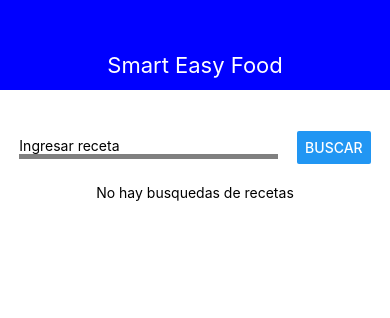
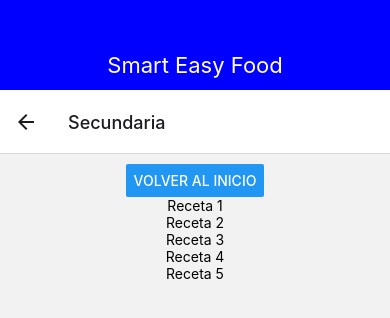
Before and after one commit to LucasOrd/App, a React Native app: screen /Secundaria in a window 390 px wide. Shown: the top 318 px of the page. Built offline with nearby package versions, Linux system fonts and the light colour scheme.

Commit message:
Navegacion

```diff
--- a/App.js
+++ b/App.js
@@ -1,27 +1,14 @@
-import React, { useState } from "react";
 import { StyleSheet, View } from "react-native";
 
 import { Header } from "./src/Header/Header";
-import { PaginaInicio } from "./pages/PaginaInicio";
-import { PaginaSecundaria } from "./pages/PaginaSecundaria";
+import Navigator from "./src/Navigator";
+import React from "react";
 
 export default function App() {
-  const [userReceta, SetUserReceta] = useState();
-
-  const handlerStart = (selectedReceta) => {
-    SetUserReceta(selectedReceta);
-  };
-
-  let content = <PaginaInicio onStartReceta={handlerStart} />;
-
-  if (userReceta) {
-    content = <PaginaSecundaria />;
-  }
-
   return (
     <View style={styles.container}>
       <Header title={"Smart Easy Food"} />
-      {content}
+      <Navigator />
     </View>
   );
 }
--- a/package.json
+++ b/package.json
@@ -10,11 +10,15 @@
     "eject": "expo eject"
   },
   "dependencies": {
+    "@react-navigation/native": "^6.0.6",
+    "@react-navigation/native-stack": "^6.2.5",
     "expo": "~43.0.2",
     "expo-status-bar": "~1.1.0",
     "react": "17.0.1",
     "react-dom": "17.0.1",
     "react-native": "0.64.3",
+    "react-native-safe-area-context": "3.3.2",
+    "react-native-screens": "~3.8.0",
     "react-native-web": "0.17.1"
   },
   "devDependencies": {
--- a/pages/PaginaInicio.js
+++ b/pages/PaginaInicio.js
@@ -1,11 +1,14 @@
+import { Button, StyleSheet, View } from "react-native";
 import React, { useState } from "react";
-import { StyleSheet, View } from "react-native";
 
 import AddItem from "../src/AddItem/AddItem";
 import ListItem from "../src/ListItem/ListItem";
 import ModalQuestion from "../src/Modal/Modal";
+import { useNavigation } from "@react-navigation/native";
 
-export const PaginaInicio = (props) => {
+export default function PaginaInicio() {
+  const navigation = useNavigation();
+
   const [list, setList] = useState([]);
 
   const [textInput, setTextInput] = useState("");
@@ -14,19 +17,8 @@ export const PaginaInicio = (props) => {
 
   const [itemSelected, setItemSelected] = useState({});
 
-  const [enteredValue, setEnteredValue] = useState("");
   const [confirmed, setConfirmed] = useState(false);
   const [selectedReceta, setSelectedReceta] = useState("");
-
-  const handlerInputReceta = (text) => {
-    setEnteredValue(text);
-  };
-
-  const handlerConfirmInput = () => {
-    setConfirmed(true);
-    setSelectedReceta(enteredValue);
-    setEnteredValue("");
-  };
 
   const onAdd = () => {
     setList([
@@ -52,7 +44,7 @@ export const PaginaInicio = (props) => {
   if (confirmed) {
     confirmedOuput = (
       <Button
-        title="buscar receta"
+        title="Buscar receta"
         onPress={() => props.onStartReceta(selectedReceta)}
       />
     );
@@ -60,6 +52,12 @@ export const PaginaInicio = (props) => {
 
   return (
     <View style={styles.screen}>
+      <Button
+        title={"Ver recetas"}
+        onPress={() => {
+          navigation.navigate("Secundaria");
+        }}
+      />
       <ModalQuestion
         modalVisible={modalVisible}
         setModalVisible={setModalVisible}
@@ -70,7 +68,7 @@ export const PaginaInicio = (props) => {
       <ListItem list={list} onHandlerModal={onHandlerModal} />
     </View>
   );
-};
+}
 
 const styles = StyleSheet.create({
   screen: {
--- a/pages/PaginaSecundaria.js
+++ b/pages/PaginaSecundaria.js
@@ -1,14 +1,32 @@
-import React, { useState } from "react";
-import { StyleSheet, View } from "react-native";
+import { Button, StyleSheet, Text, View } from "react-native";
 
-export const PaginaSecundaria = (props) => {
-  render(
+import React from "react";
+import { useNavigation } from "@react-navigation/native";
+
+export default function PaginaSecundaria() {
+  const navigation = useNavigation();
+
+  return (
     <View style={styles.screen}>
-      <Text>Pagina donde se tienen que mostrar los resultados de busqueda</Text>
+      <Button
+        title={"Volver al inicio"}
+        onPress={() => {
+          navigation.navigate("Home");
+        }}
+      />
+      <Text>Receta 1</Text>
+      <Text>Receta 2</Text>
+      <Text>Receta 3</Text>
+      <Text>Receta 4</Text>
+      <Text>Receta 5</Text>
     </View>
   );
+}
 
-  const styles = StyleSheet.create({});
-};
-
-export default PaginaSecundaria;
+const styles = StyleSheet.create({
+  screen: {
+    flex: 1,
+    padding: 10,
+    alignItems: "center",
+  },
+});
--- a/src/AddItem/AddItem.js
+++ b/src/AddItem/AddItem.js
@@ -8,15 +8,11 @@ export default function AddItem(props) {
   return (
     <View style={styles.containerInput}>
       <TextInput
-        placeholder="Ingresar receta"
+        placeholder="Receta a cosultar"
         onChangeText={(text) => setTextInput(text)}
         style={styles.input}
       />
-      <Button
-        title="Buscar"
-        className="btn btn-success"
-        onPress={() => onAdd()}
-      />
+      <Button title="Add" onPress={() => onAdd()} />
     </View>
   );
 }
--- a/src/ListItem/ListItem.js
+++ b/src/ListItem/ListItem.js
@@ -24,17 +24,13 @@ export default function ListItem(props) {
               >
                 {data.item.value}
               </Text>
-              <Button
-                onPress={() => onHandlerModal(data.item)}
-                title="Borrar"
-                className="btn btn-primary"
-              />
+              <Button onPress={() => onHandlerModal(data.item)} title="X" />
             </View>
           )}
           keyExtractor={(item) => item.id}
         />
       ) : (
-        <Text> No hay busquedas de recetas </Text>
+        <Text> No hay recetas buscadas </Text>
       )}
     </>
   );
--- /dev/null
+++ b/src/Navigator.js
@@ -0,0 +1,18 @@
+import { NavigationContainer } from "@react-navigation/native";
+import PaginaInicio from "../pages/PaginaInicio";
+import PaginaSecundaria from "../pages/PaginaSecundaria";
+import React from "react";
+import { createNativeStackNavigator } from "@react-navigation/native-stack";
+
+export default function Navigator() {
+  const Stack = createNativeStackNavigator();
+
+  return (
+    <NavigationContainer>
+      <Stack.Navigator>
+        <Stack.Screen name={"Home"} component={PaginaInicio} />
+        <Stack.Screen name={"Secundaria"} component={PaginaSecundaria} />
+      </Stack.Navigator>
+    </NavigationContainer>
+  );
+}
```
Also changed, not shown: 2 other files (tests, documents, lock files or other folders).
